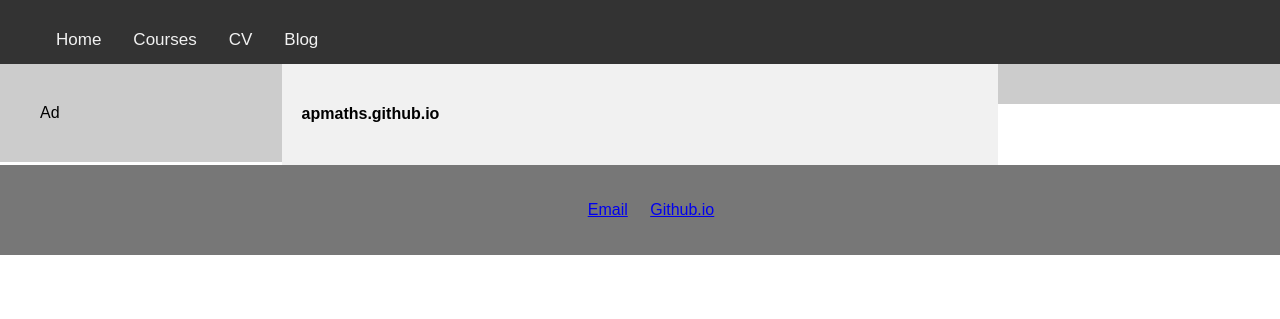
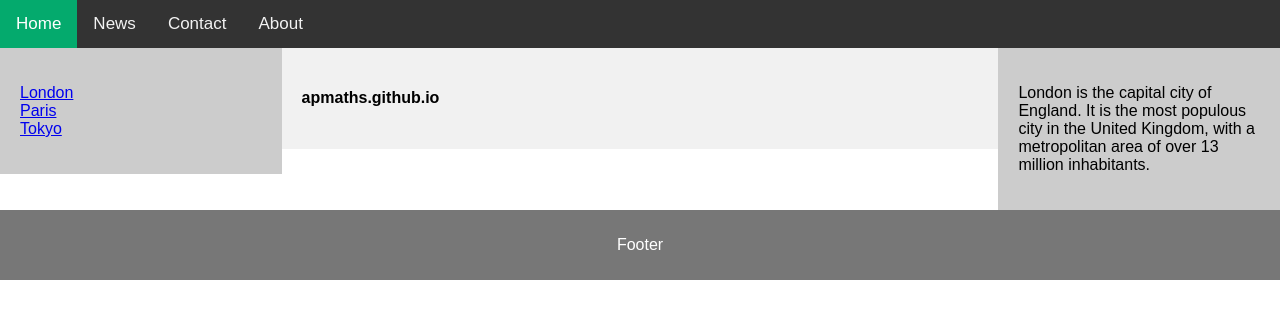
Before and after one commit to hoAngnaMPHan/apmaths.github.io, a Jekyll site: the page built from index.html, in a window 1280 px wide. Shown: the top 319 px of the page. Built offline with Jekyll 4.4.1, drawn with Linux system fonts in a browser that asks for light colours.

Commit message:
Update default.html

```diff
--- a/_layouts/default.html
+++ b/_layouts/default.html
@@ -1,18 +1,162 @@
+
 <!DOCTYPE html>
-<html>
+<html lang="en">
+<head>
+<title>CSS Template</title>
+<meta charset="utf-8">
+<meta name="viewport" content="width=device-width, initial-scale=1">
+    <title>{{ page.title }}</title>
+    <meta name="viewport" content="width=device-width, initial-scale=1">
+   <!--Mathtype-->
+<script type="text/javascript" id="MathJax-script" async
+  src="https://cdn.jsdelivr.net/npm/mathjax@3/es5/tex-chtml.js">
+</script>
 
-   {% include head.html %}
+    <!-- Google tag (gtag.js) -->
+<script async src="https://www.googletagmanager.com/gtag/js?id=G-8WD3BYKLNK"></script>
+<script>
+  window.dataLayer = window.dataLayer || [];
+  function gtag(){dataLayer.push(arguments);}
+  gtag('js', new Date());
+
+  gtag('config', 'G-8WD3BYKLNK');
+</script>
+    <script async src="https://pagead2.googlesyndication.com/pagead/js/adsbygoogle.js?client=ca-pub-6155223739977688"
+     crossorigin="anonymous"></script>
+
+<style>
+* {
+  box-sizing: border-box;
+}
+
+body {
+  font-family: Arial, Helvetica, sans-serif;
+  margin: 0;
+}
+
+.topnav {
+  overflow: hidden;
+  background-color: #333;
+  width: 100%;
+  position: sticky;
+  top: 0;
+  z-index: 999;
+}
+
+.topnav a {
+  float: left;
+  color: #f2f2f2;
+  text-align: center;
+  padding: 14px 16px;
+  text-decoration: none;
+  font-size: 17px;
+}
+
+.topnav a:hover {
+  background-color: #ddd;
+  color: black;
+}
+
+.topnav a.active {
+  background-color: #04AA6D;
+  color: white;
+}
+
+/* Create two columns/boxes that floats next to each other */
+nav {
+  float: left;
+  width: 22%;
+  height: 100%; /* only for demonstration, should be removed */
+  background: #ccc;
+  padding: 20px;
+}
+
+/* Style the list inside the menu */
+nav ul {
+  list-style-type: none;
+  padding: 0;
+}
+
+.rnav {
+  float: right;
+  width: 22%;
+  height: 100%; /* only for demonstration, should be removed */
+  background: #ccc;
+  padding: 20px;
+}
+
+/* Style the list inside the menu */
+.rnav ul {
+  list-style-type: none;
+  padding: 0;
+}
+
+.main {
+  float: left;
+  padding: 20px;
+  width: 56%;
+  background-color: #f1f1f1;
+  height: 100%; /* only for demonstration, should be removed */
+}
+
+/* Clear floats after the columns */
+section::after {
+  content: "";
+  display: table;
+  clear: both;
+}
+
+/* Style the footer */
+footer {
+  background-color: #777;
+  padding: 10px;
+  text-align: center;
+  color: white;
+  margin-bottom: 0;
+}
+
+/* Responsive layout - makes the two columns/boxes stack on top of each other instead of next to each other, on small screens */
+@media (max-width: 800px) {
+  nav {
+    width: 25%;
+    height: auto;
+  }
+  .main {
+    width: 75%;
+    height: auto;
+  }
+  .rnav {display: none;}
+
+}
+@media (max-width: 600px) {
+   .main {
+    width: 100%;
+    height: auto;
+  }
+nav,  .rnav {display: none;}
+
+}
+</style>
+</head>
 <body>
 
-
-   {% include topnav.html %}
+<div class="topnav">
+  <a class="active" href="#home">Home</a>
+  <a href="#news">News</a>
+  <a href="#contact">Contact</a>
+  <a href="#about">About</a>
+</div>
 
 <section>
   <nav>
-    {% include nav.html %}
+    <ul>
+      <li><a href="#">London</a></li>
+      <li><a href="#">Paris</a></li>
+      <li><a href="#">Tokyo</a></li>
+    </ul>
   </nav>
 
-  <div class="main">
+ <div class="main">
      <div class="container">
 
            {{ content }}
@@ -22,12 +166,12 @@
 
 
   <div class="rnav">
+  <p>London is the capital city of England. It is the most populous city in the  United Kingdom, with a metropolitan area of over 13 million inhabitants.</p>
   </div>
-
 </section>
 
 <footer>
-   {% include footer.html %}
+  <p>Footer</p>
 </footer>
 
 </body>
```
